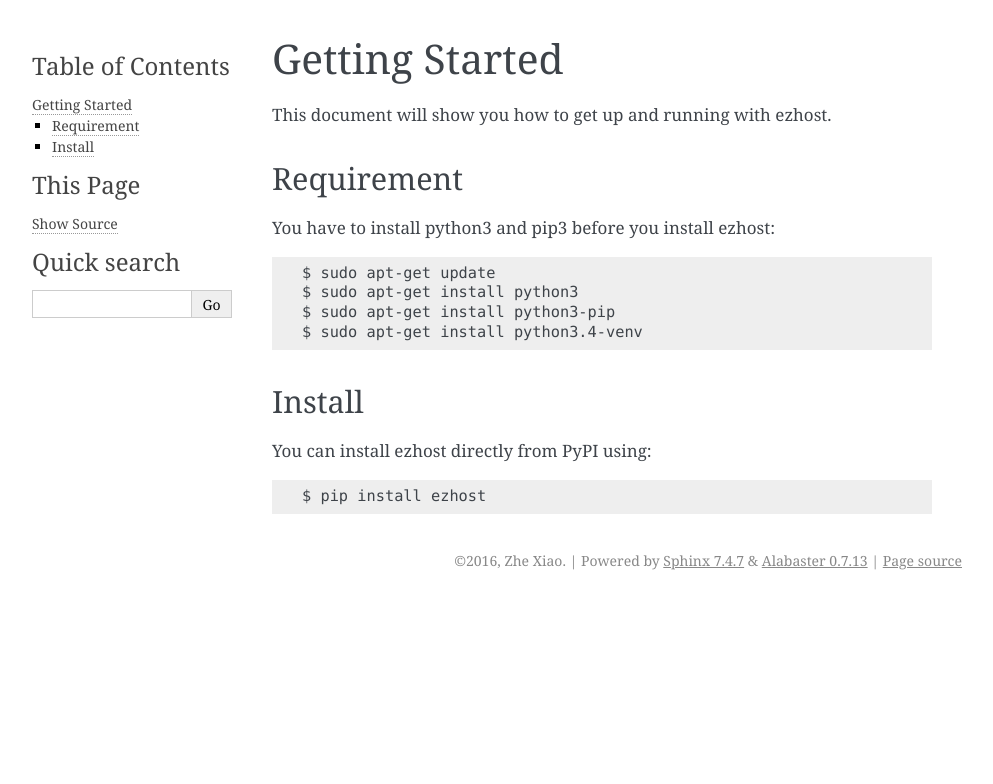
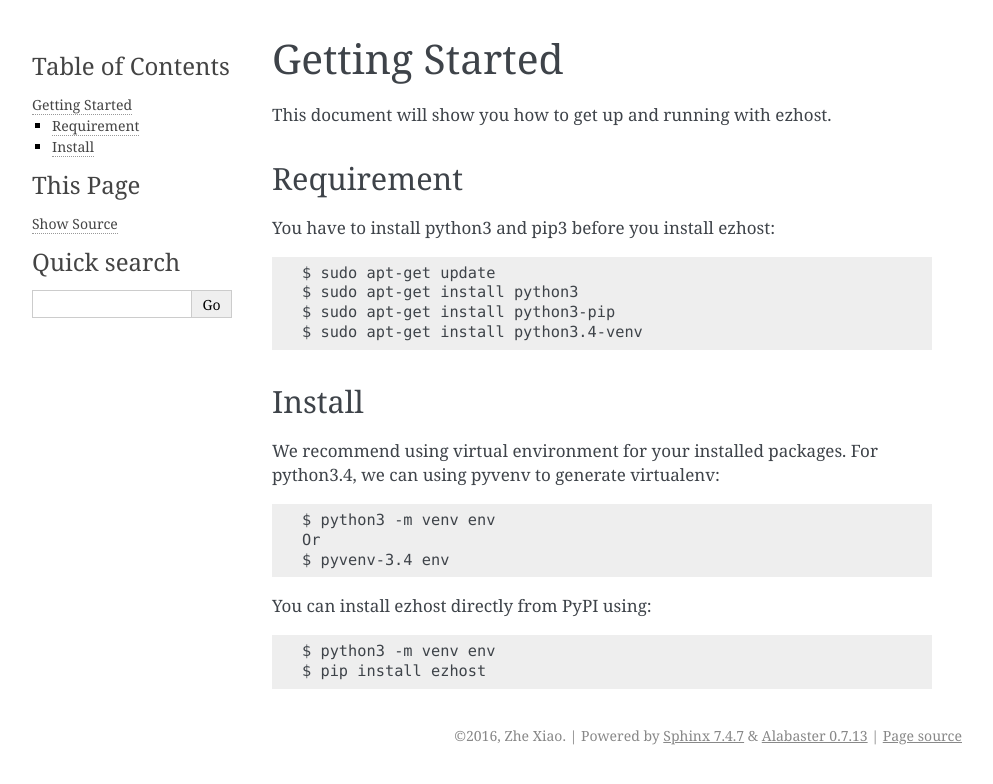
Before and after one commit to zhexiao/ezhost, a Sphinx documentation site: the page built from docs/getting_started.rst, in a window 1280 px wide. Shown: the top 784 px of the page, without its empty margins (148-1141 px from the left). Built offline with Sphinx 7.4.7, drawn with Linux system fonts in a browser that asks for light colours; pages that are not in the unit, such as notebooks, are missing from menus.

Commit message:
Update getting_started.rst

```diff
--- a/docs/getting_started.rst
+++ b/docs/getting_started.rst
@@ -18,8 +18,17 @@ You have to install python3 and pip3 before you install ezhost:
 Install
 ---------------
 
+We recommend using virtual environment for your installed packages. For python3.4, we can using pyvenv to generate virtualenv:
+
+.. code-block:: bash
+
+   $ python3 -m venv env
+   Or
+   $ pyvenv-3.4 env
+
 You can install ezhost directly from PyPI using:
 
 .. code-block:: bash
 
+   $ python3 -m venv env
    $ pip install ezhost
```
